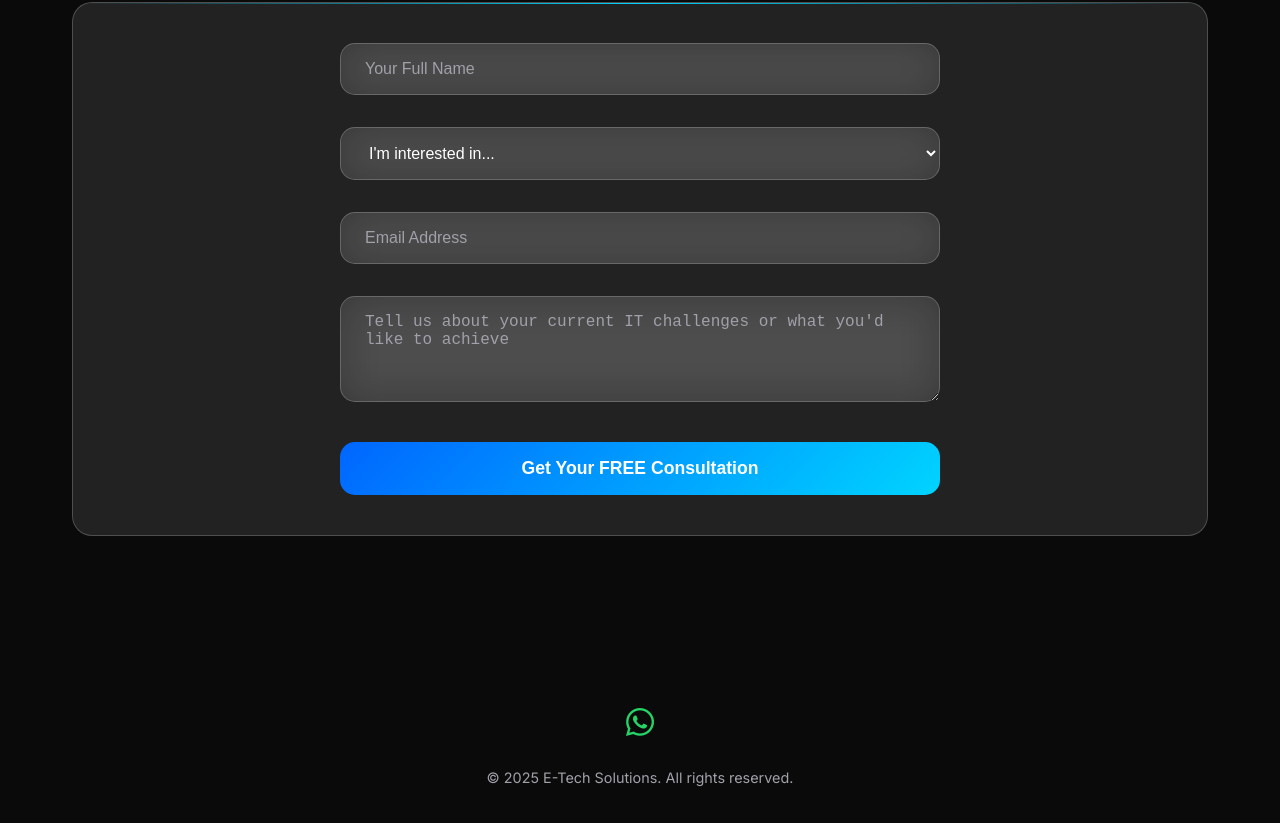
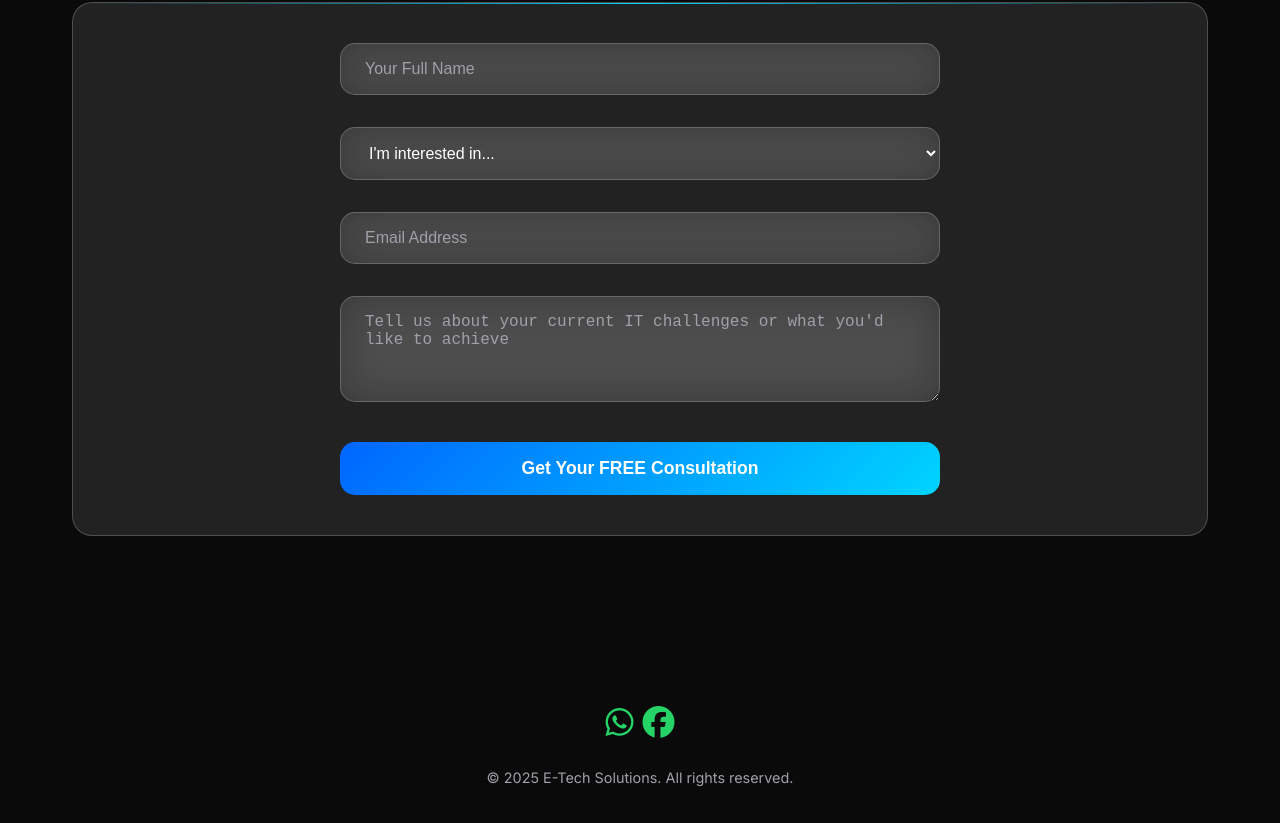
Before and after one commit to ENOCHAKINPELU/E-Tech, a plain HTML site: page index.html in a window 1280 px wide. Shown: the part 3575-4398 px from the top of the page. Drawn offline with Linux system fonts and the light colour scheme.

Commit message:
index.html

```diff
--- a/index.html
+++ b/index.html
@@ -757,6 +757,9 @@
     <a href="https://wa.me/2347013930533" target="_blank" style="color: #25D366; font-size: 2rem; text-decoration: none;" aria-label="Chat with us on WhatsApp">
         <i class="fab fa-whatsapp"></i>
     </a>
+ <a href="https://www.facebook.com" target="_blank" style="color: #25D366; font-size: 2rem; text-decoration: none;" aria-label="Chat with us on Facebook">
+        <i class="fab fa-facebook"></i>
+    </a>
     <p style="margin-top: 1rem; font-size: 0.9rem; color: #a1a1aa;">© 2025 E-Tech Solutions. All rights reserved.</p>
 </footer>
     <script>
```
